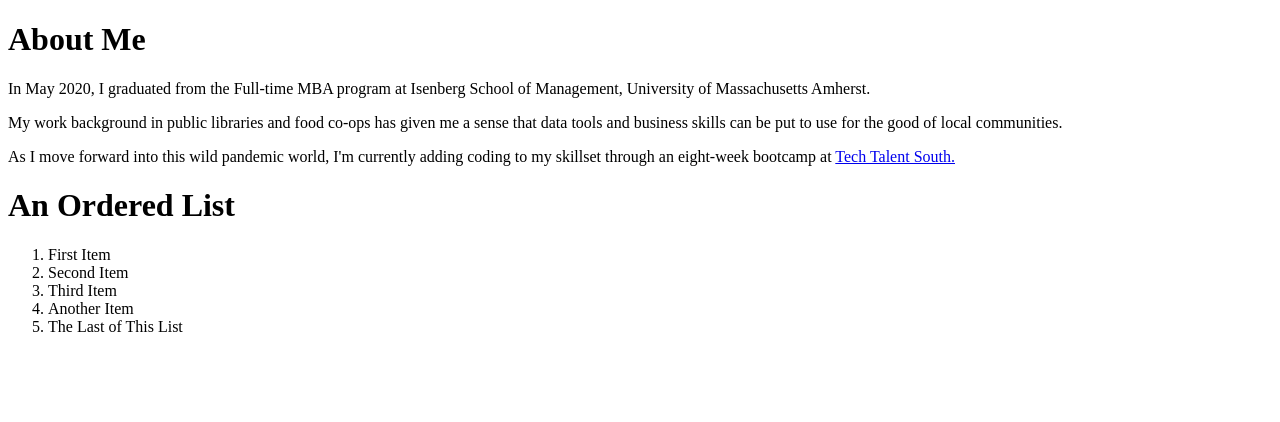
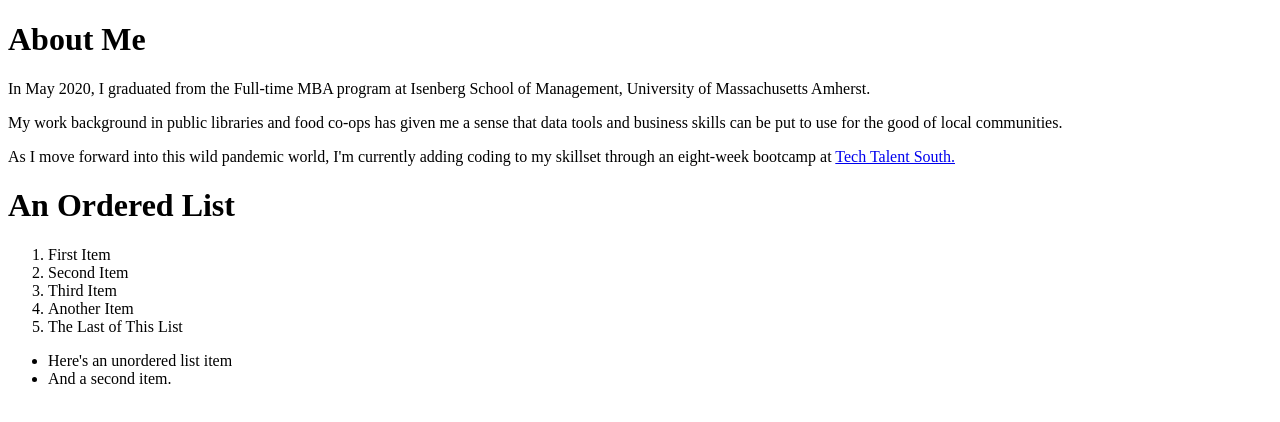
Before and after one commit to pcmaurer/helloWorldHTML2, a plain HTML site: page portfolio.html in a window 1280 px wide. Drawn offline with Linux system fonts and the light colour scheme.

Commit message:
added two unordered list items to portfolio

```diff
--- a/portfolio.html
+++ b/portfolio.html
@@ -18,5 +18,9 @@
         <li>Another Item</li>
         <li>The Last of This List</li>
     </ol>
+    <ul>
+        <li>Here's an unordered list item</li>
+        <li>And a second item.</li>
+    </ul>
 </body>
 </html>
```
